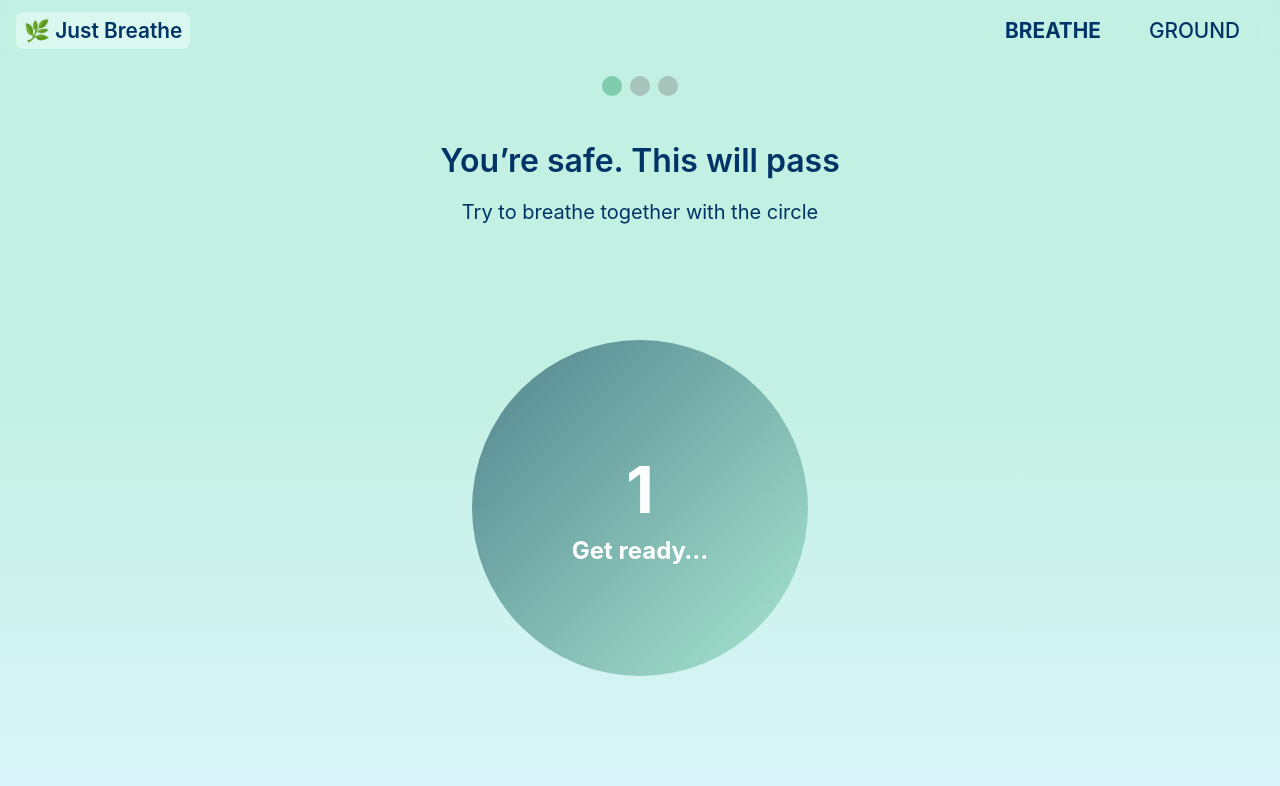
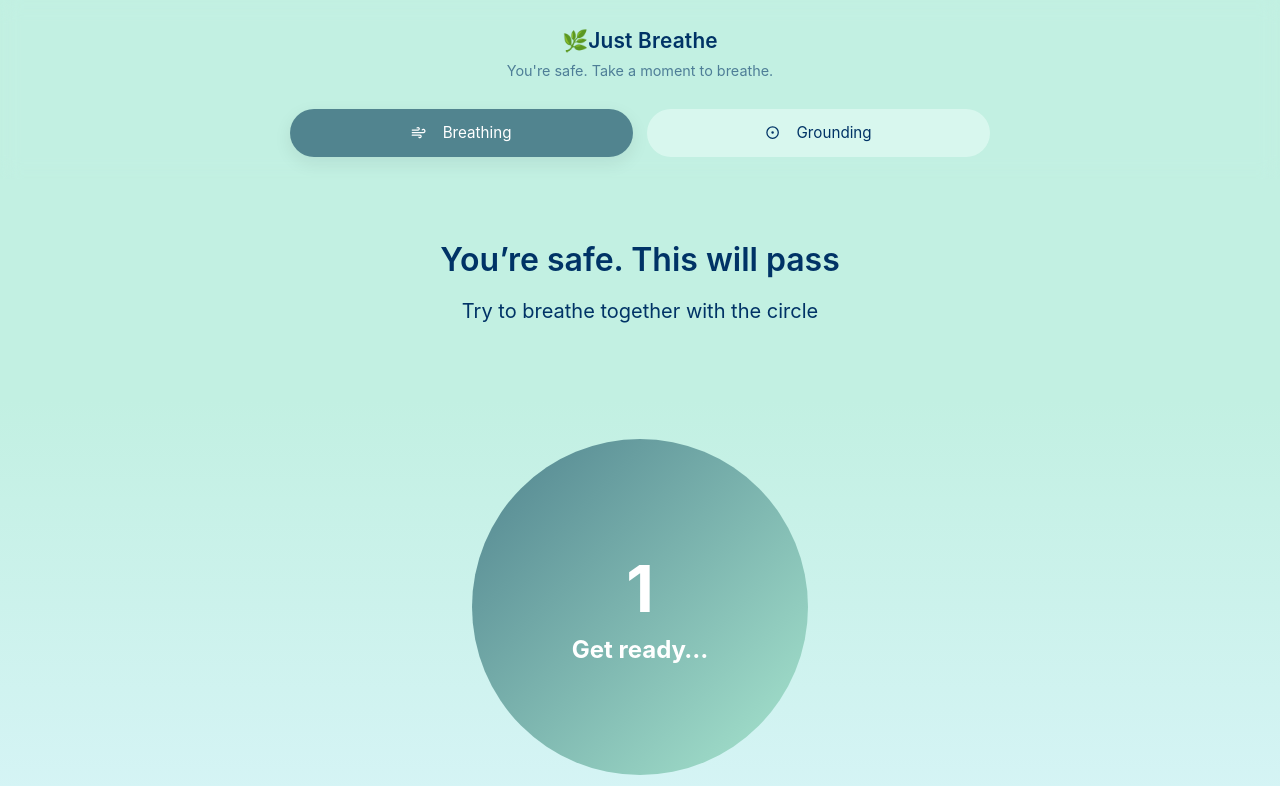
Before and after one commit to Eka1984/panic-tools, a React (Vite) app: page / in a window 1280 px wide. Shown: the top 786 px of the page. Built offline with nearby package versions, Linux system fonts and the light colour scheme; a web font is replaced by a local one.

Commit message:
style(header): refine layout and button sizing (#4)

```diff
--- a/src/App.tsx
+++ b/src/App.tsx
@@ -8,28 +8,15 @@ import Header from "./components/Header/Header";
 import NotFound from "./pages/NotFound";
 import ScrollToTop from "./components/ScrollToTop/ScrollToTop";
 import PageContainer from "./components/PageContainer/PageContainer";
-import ProgressTracker from "./components/ProgressTracker/ProgressTracker";
 
 export default function App() {
   const location = useLocation();
-
-  const stepMap: Record<string, number> = {
-    "/": 0,
-    "/grounding": 1,
-    "/done": 2,
-  };
-
-  const currentStep = stepMap[location.pathname];
 
   return (
     <>
       <ScrollToTop />
       <Header />
       <PageContainer>
-        {" "}
-        {currentStep !== undefined && (
-          <ProgressTracker currentStep={currentStep} />
-        )}
         <AnimatePresence mode="wait">
           <Routes location={location} key={location.pathname}>
             <Route path="/" element={<Breathing />} />
--- a/src/components/Header/Header.module.css
+++ b/src/components/Header/Header.module.css
@@ -1,110 +1,102 @@
 .header {
-  position: sticky;
   top: 0;
   z-index: 10;
-  height: 60px;
+  padding: 20px var(--space-4, 16px) 18px;
+  backdrop-filter: blur(10px);
+}
+
+.inner {
+  max-width: 700px;
+  margin: 0 auto;
   display: flex;
+  flex-direction: column;
   align-items: center;
-  justify-content: space-between;
-  padding: 0 var(--space-4, 16px);
-  backdrop-filter: blur(8px);
+  gap: 14px;
+  text-align: center;
+}
+
+.brand {
+  display: flex;
+  flex-direction: column;
+  align-items: center;
+  gap: 6px;
+  margin-bottom: 0.8rem;
 }
 
 .logo {
-  font-size: 1rem; /* phones */
+  margin: 0;
   font-weight: 600;
+  color: var(--text, #0d1b1e);
+  font-size: 1.1rem; /* mobile */
+  letter-spacing: 0.2px;
+}
+
+.tagline {
   margin: 0;
   color: var(--text, #0d1b1e);
-  background-color: rgba(220, 248, 240, 0.95);
-  padding: 6px 8px;
-  border-radius: 8px;
+  opacity: 0.6;
+  font-size: 0.8rem;
 }
 
 .nav {
-  position: absolute;
-  top: 60px; /* same as header height */
-  right: 16px;
-
   display: flex;
-  flex-direction: column;
-  gap: 0.75rem;
-
-  background: rgba(220, 248, 240, 0.95);
-  backdrop-filter: blur(8px);
-  padding: 0.75rem 1rem;
-  border-radius: 12px;
-
-  /* hidden state */
-  opacity: 0;
-  pointer-events: none;
-  transform: translateY(-8px);
-  transition: opacity 0.2s ease, transform 0.2s ease;
+  gap: 14px;
+  justify-content: center;
+  align-items: center;
+  flex-wrap: wrap;
+  width: 100%;
 }
 
-.open {
-  opacity: 1;
-  pointer-events: auto;
-  transform: translateY(0);
+.pill {
+  text-decoration: none;
+  color: var(--text, #0d1b1e);
+  /* font-size: 1.3rem !important; */
+  flex: 1;
+  /* padding: 10px 40px !important; */
+  min-height: 40px;
+  padding: 0 20px;
+  font-size: 1rem;
+  border-radius: 999px;
+  background: rgba(220, 248, 240, 0.85);
+  backdrop-filter: blur(8px);
+  display: inline-flex; /* or flex */
+  align-items: center; /* vertical alignment */
+  justify-content: center; /* keeps text centered */
+  gap: 1rem;
+  transition:
+    transform 0.15s ease,
+    opacity 0.15s ease;
 }
 
-nav a {
-  text-decoration: none;
-  color: var(--text, #0d1b1e);
-  font-weight: 500;
-  font-size: 1rem;
-  margin: 0 1rem;
-  transition: transform 0.2s ease, color 0.2s ease;
-  /* display: inline-block; */
+.pill:hover {
+  transform: translateY(-1px);
+  opacity: 0.95;
 }
 
-nav a:hover {
-  transform: scale(1.1); /* zoom in slightly */
-}
-
-nav a.active {
-  font-weight: bold;
-}
-
-.burger {
-  font-size: 1.5rem;
-  background: none;
-  border: none;
-  cursor: pointer;
-  padding: 8px;
-  line-height: 1;
-  transition: transform 0.3s ease;
-}
-
-.burger[aria-expanded="true"] {
-  transform: rotate(90deg);
+.active {
+  background-color: var(--accent, #51848f);
+  color: white;
+  box-shadow: 0 6px 18px rgba(13, 27, 30, 0.08);
 }
 
 /* ≥ 768px (tablets) */
 @media (min-width: 768px) {
-  .logo {
-    font-size: 1rem;
+  .header {
+    padding: 28px var(--space-4, 16px) 22px;
   }
 
-  nav a {
-    font-size: 1rem;
-    margin: 0 1.25rem;
+  .logo {
+    font-size: 1.2rem;
   }
 
-  .burger {
-    display: none;
+  .tagline {
+    font-size: 0.85rem;
   }
 
-  .nav {
-    position: static;
-    flex-direction: row;
-    background: none;
-    backdrop-filter: none;
-    padding: 0;
-    gap: 0;
-
-    opacity: 1;
-    pointer-events: auto;
-    transform: none;
+  .pill {
+    font-size: 1.05rem;
+    min-height: 40px;
+    padding: 0 26px;
   }
 }
 
@@ -114,8 +106,13 @@ nav a.active {
     font-size: 1.3rem;
   }
 
-  nav a {
-    font-size: 1.3rem;
-    margin: 0 1.5rem;
+  .tagline {
+    font-size: 0.9rem;
+  }
+
+  .pill {
+    min-height: 48px;
+    padding: 0 24px;
+    font-size: 0.95rem;
   }
 }
--- a/src/components/Header/Header.tsx
+++ b/src/components/Header/Header.tsx
@@ -1,39 +1,39 @@
 import { NavLink } from "react-router-dom";
 import styles from "./Header.module.css";
-import { useState } from "react";
+import { FiWind } from "react-icons/fi";
+import { TbCircleDot } from "react-icons/tb";
 
 function Header() {
-  const [menuOpen, setMenuOpen] = useState(false);
-
   return (
     <header className={styles.header}>
-      <h1 className={styles.logo}>🌿 Just Breathe</h1>
+      <div className={styles.inner}>
+        <div className={styles.brand}>
+          <h1 className={styles.logo}>🌿Just Breathe</h1>
+          <p className={styles.tagline}>
+            You're safe. Take a moment to breathe.
+          </p>
+        </div>
 
-      <button
-        className={styles.burger}
-        aria-label="Toggle navigation"
-        aria-expanded={menuOpen}
-        onClick={() => setMenuOpen((open) => !open)}
-      >
-        {menuOpen ? "✕" : "☰"}
-      </button>
-
-      <nav className={`${styles.nav} ${menuOpen ? styles.open : ""}`}>
+        <nav className={styles.nav} aria-label="Main">
           <NavLink
             to="/"
-          className={({ isActive }) => (isActive ? styles.active : undefined)}
-          onClick={() => setMenuOpen(false)}
+            className={({ isActive }) =>
+              `${styles.pill} ${isActive ? styles.active : ""}`
+            }
           >
-          BREATHE
+            <FiWind /> Breathing
           </NavLink>
+
           <NavLink
             to="/grounding"
-          className={({ isActive }) => (isActive ? styles.active : undefined)}
-          onClick={() => setMenuOpen(false)}
+            className={({ isActive }) =>
+              `${styles.pill} ${isActive ? styles.active : ""}`
+            }
           >
-          GROUND
+            <TbCircleDot /> Grounding
           </NavLink>
         </nav>
+      </div>
     </header>
   );
 }
```
Lines whose indentation alone changed are shown as unchanged.
